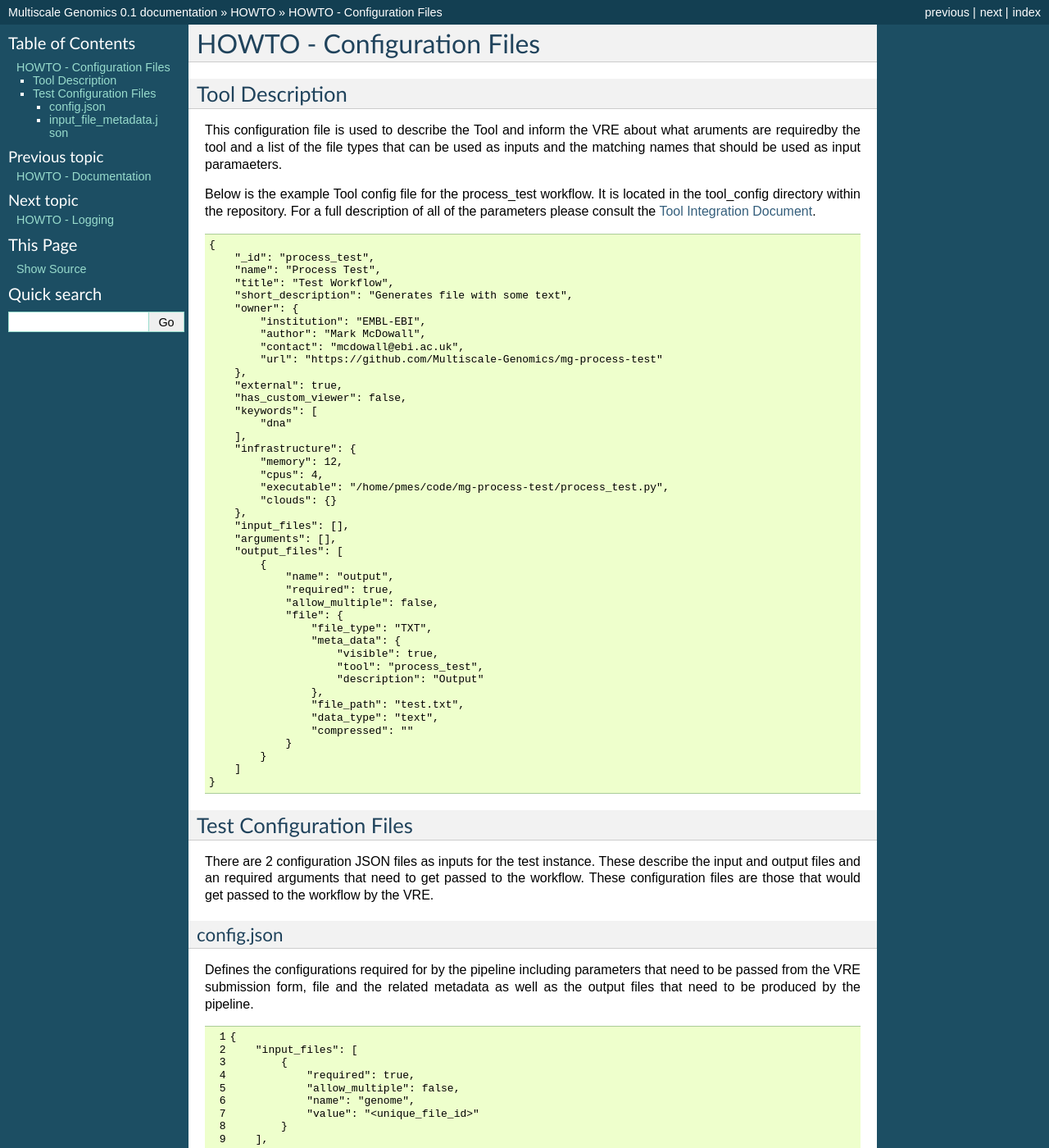
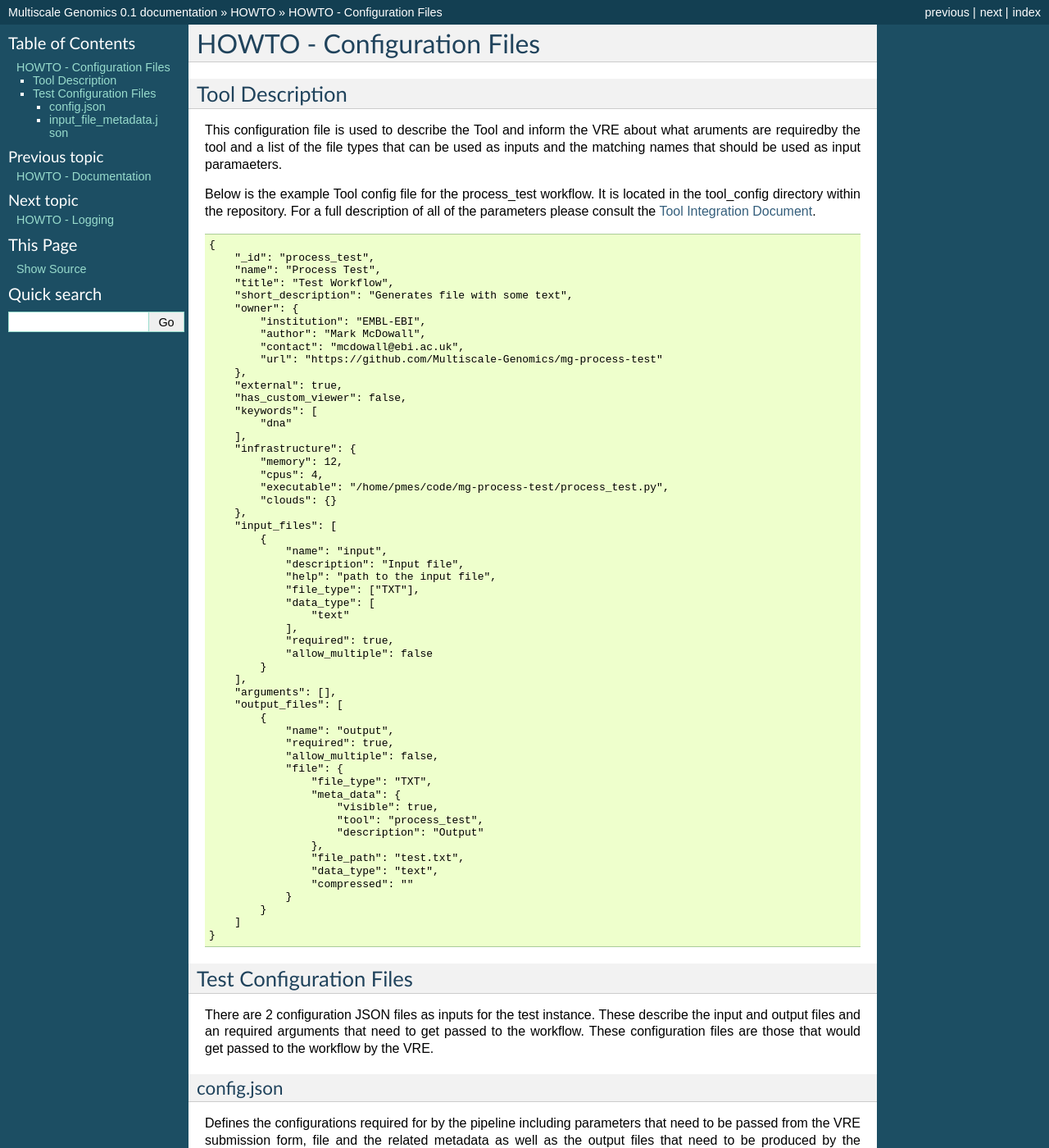
Before and after one commit to Multiscale-Genomics/mg-docs, a Sphinx documentation site: the page built from docs/howto/howto_config.rst, in a window 1280 px wide and 1400 px high. Shown: the whole window at 82% size. Built offline with Sphinx 7.4.7, drawn with Linux system fonts in a browser that asks for light colours; some of the changed text lies outside the part shown.

Commit message:
Updated the configs to include the input and arguments examples

```diff
--- a/docs/howto/howto_config.rst
+++ b/docs/howto/howto_config.rst
@@ -47,7 +47,19 @@ Below is the example Tool config file for the process_test workflow. It is locat
            "executable": "/home/pmes/code/mg-process-test/process_test.py",
            "clouds": {}
        },
-       "input_files": [],
+       "input_files": [
+           {
+               "name": "input",
+               "description": "Input file",
+               "help": "path to the input file",
+               "file_type": ["TXT"],
+               "data_type": [
+                   "text"
+               ],
+               "required": true,
+               "allow_multiple": false
+           }
+       ],
        "arguments": [],
        "output_files": [
            {
@@ -87,7 +99,7 @@ Defines the configurations required for by the pipeline including parameters tha
            {
                "required": true,
                "allow_multiple": false,
-               "name": "genome",
+               "name": "input",
                "value": "<unique_file_id>"
            }
        ],
@@ -105,17 +117,17 @@ Defines the configurations required for by the pipeline including parameters tha
            {
                "required": true,
                "allow_multiple": false,
-               "name": "bwa_index",
+               "name": "output",
                "file": {
-                   "file_type": "TAR",
+                   "file_type": "TXT",
                    "meta_data": {
                        "visible": true,
-                       "tool": "bwq_indexer",
+                       "tool": "testTool",
                        "description": "Output"
                    },
-                   "file_path": "tests/data/macs2.Human.GCA_000001405.22.fasta.bwa.tar.gz",
-                   "data_type": "sequence_mapping_index_bwa",
-                   "compressed": "gzip"
+                   "file_path": "tests/data/test.txt",
+                   "data_type": "text",
+                   "compressed": ""
                }
            }
        ]
@@ -133,20 +145,15 @@ Lists the file location that are used as input. The configuration names should m
    [
        {
            "_id": "<unique_file_id>",
-           "data_type": "sequence_dna",
-           "file_type": "FASTA",
-           "file_path": "tests/data/macs2.Human.GCA_000001405.22.fasta",
+           "data_type": "text",
+           "file_type": "TXT",
+           "file_path": "tests/data/test_input.txt",
            "compressed": 0,
            "sources": [],
-           "creation_time": {
-               "sec": 1503567524,
-               "usec": 0
-           },
            "taxon_id": "0",
            "meta_data": {
                "visible": true,
-               "validated": 1,
-               "assembly": "GCA_000001405.22"
+               "validated": 1
            }
        }
    ]
```
